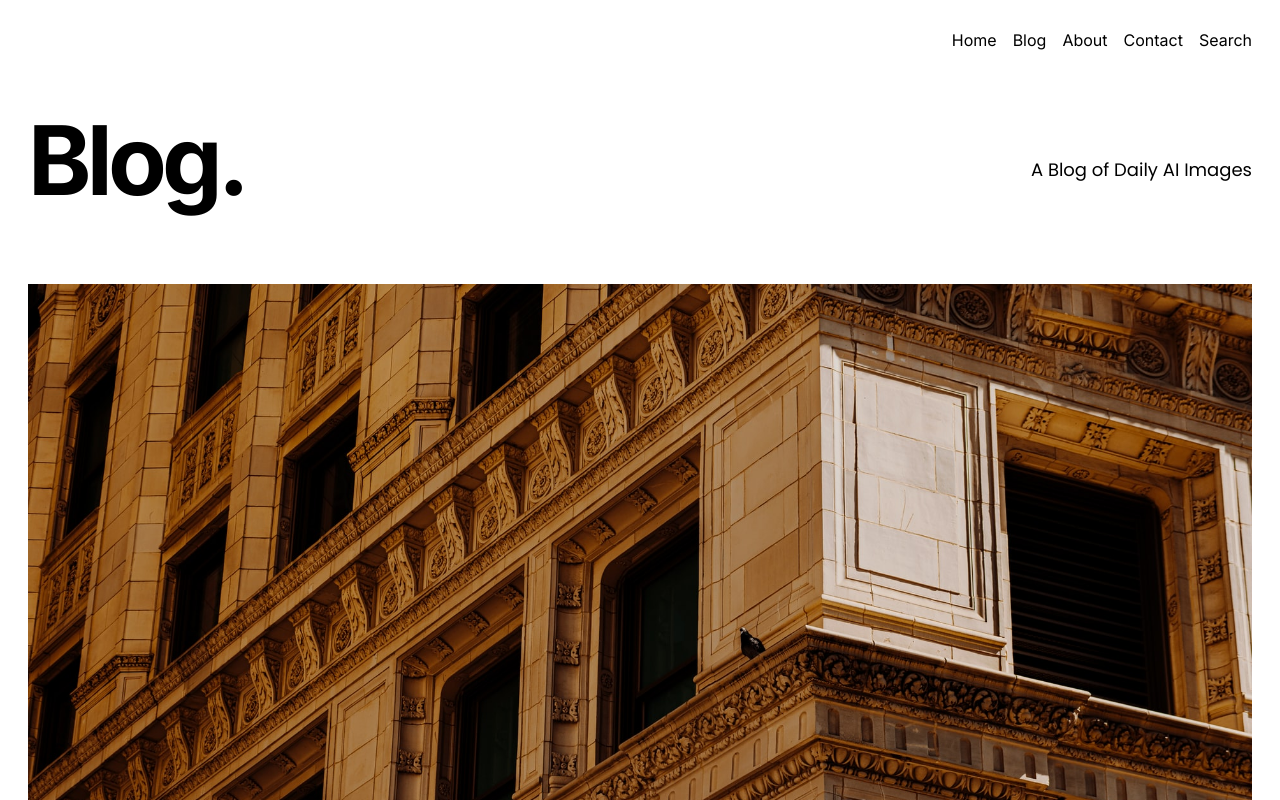
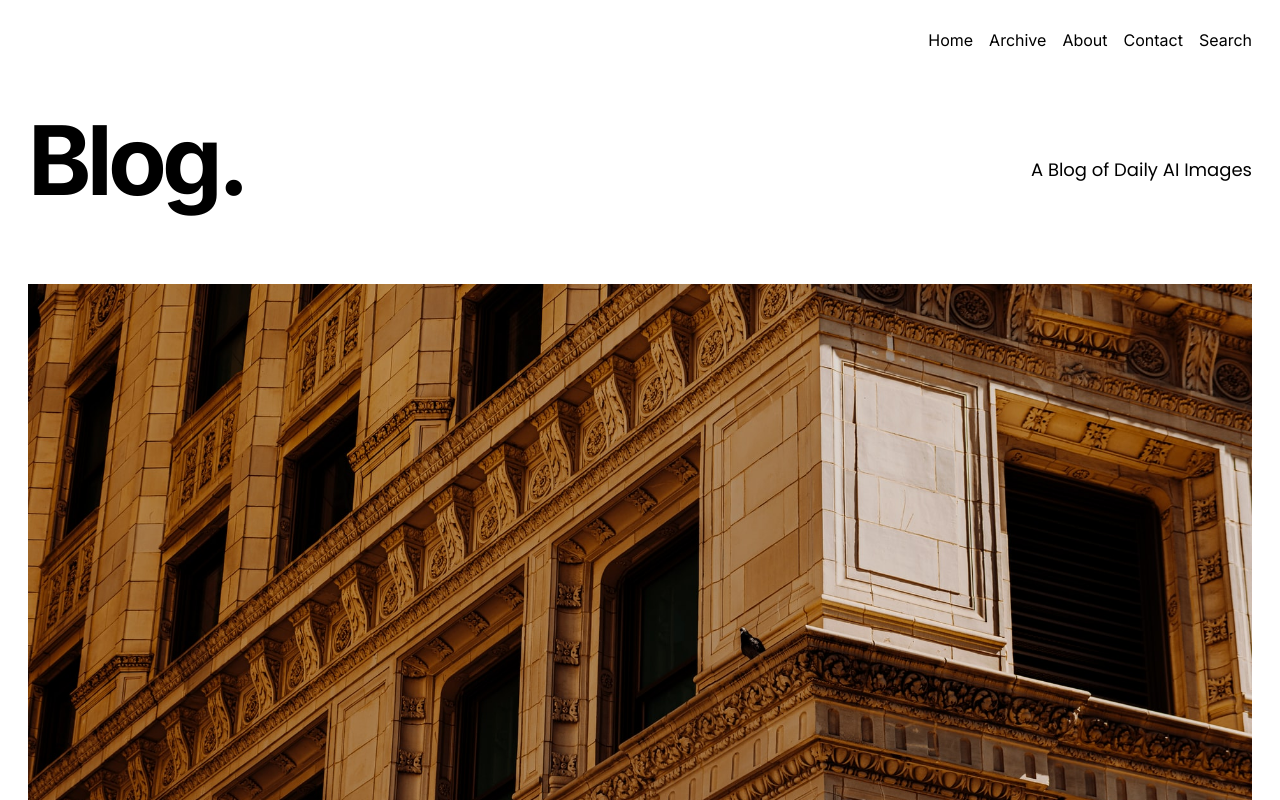
Before and after one commit to jasonhas/next-markdown-blog, a Next.js app: page / in a window 1280 px wide. Shown: the top 800 px of the page. Built offline with nearby package versions, Linux system fonts and the light colour scheme.

Commit message:
updated pages not found

```diff
--- a/app/components/Navbar.tsx
+++ b/app/components/Navbar.tsx
@@ -18,7 +18,7 @@ const Navbar = () => {
 
     const Links = [
         {name: "Home", link:"/"},
-        {name: "Blog", link:"/blog"},
+        {name: "Archive", link:"/archive"},
         {name: "About", link:"/about"},
         {name: "Contact", link:"/contact"},
         {name: "Search", link:"/search"},
--- /dev/null
+++ b/app/not-found.tsx
@@ -0,0 +1,11 @@
+export default function NotFound() {
+    return (
+        <main>
+        <section className="mx-auto max-w-7xl p-7 text-center">
+        <h2>Not Found</h2>
+        <p>Sorry About That!</p>
+        </section>
+        </main>
+
+    )
+}
```
